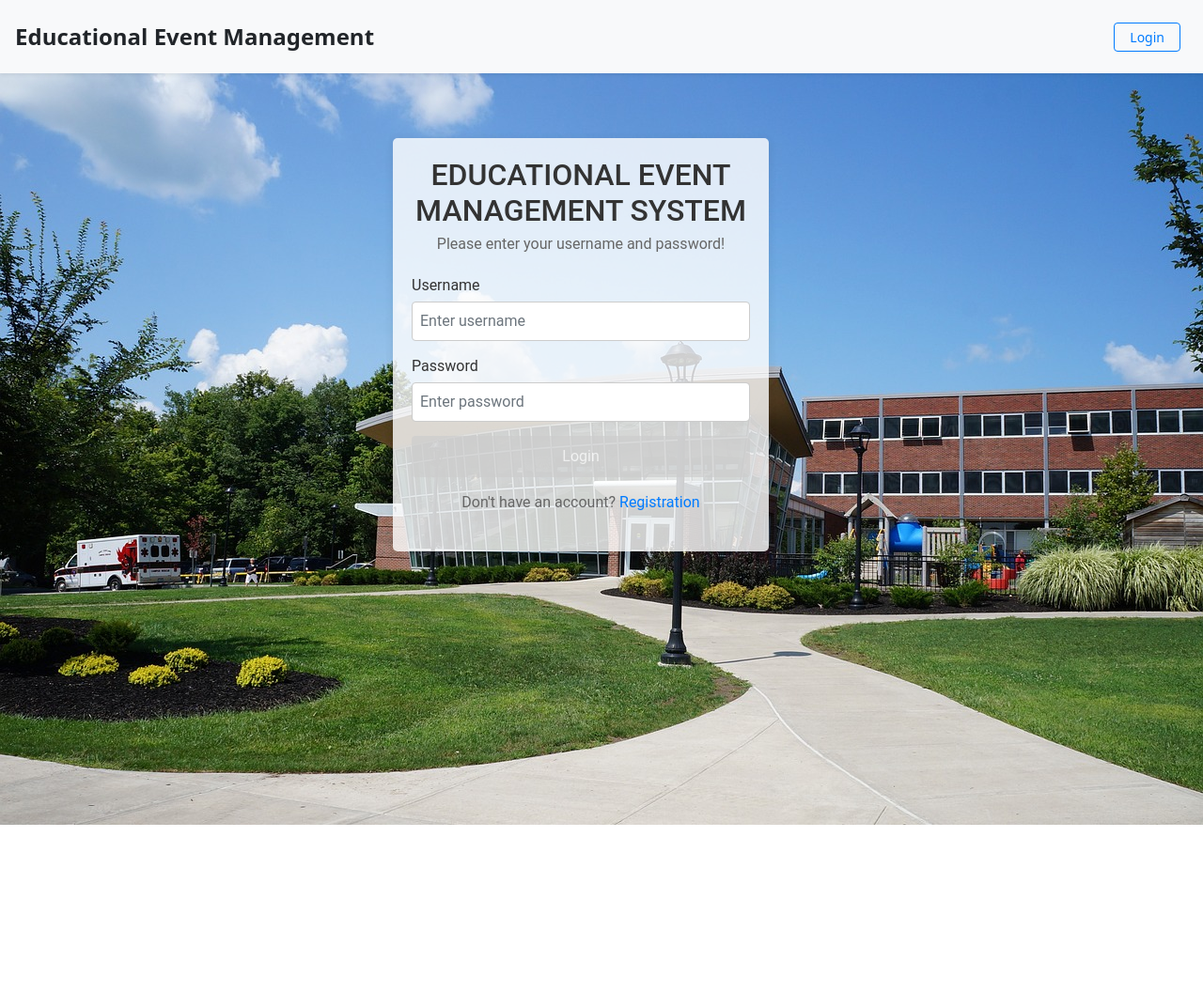
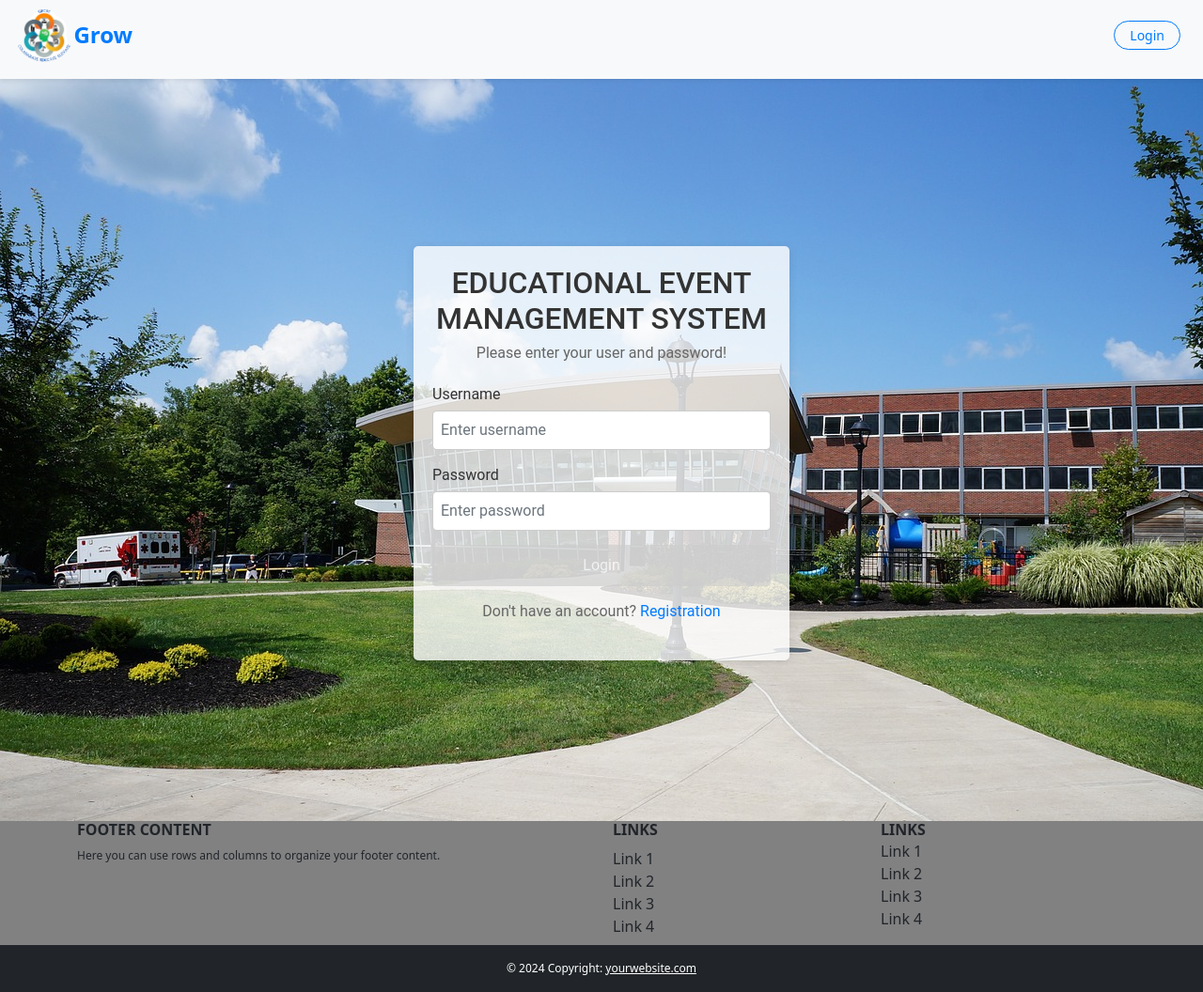
Before and after one commit to ajay29062002/capstone-1, an Angular app in the folder client/: page /login in a window 1280 px wide. Shown: the whole page at 94% size. Before the commit the page ends 878 px from the top, so only its background shows below. Built offline with nearby package versions, Linux system fonts and the light colour scheme; no server answers.

Commit message:
wecp initial commit

```diff
--- a/client/src/app/app.component.html
+++ b/client/src/app/app.component.html
@@ -1,15 +1,14 @@
-
-
 <nav class="navbar navbar-expand-lg navbar-light bg-light px-3 shadow-sm">
-
-        <a class="navbar-brand fw-bold text-primary" href="dashboard">Educational Event Management</a>
-        <button class="navbar-toggler" type="button" data-toggle="collapse" data-target="#navbarNav" aria-controls="navbarNav" aria-expanded="false" aria-label="Toggle navigation">
+    <img src="../assets/logo.png" alt="Logo">
+    <a class="navbar-brand fw-bold text-primary" href="dashboard">Grow</a>
+    <button class="navbar-toggler" type="button" data-toggle="collapse" data-target="#navbarNav"
+        aria-controls="navbarNav" aria-expanded="false" aria-label="Toggle navigation">
         <span class="navbar-toggler-icon"></span>
     </button>
     <div class="collapse navbar-collapse" id="navbarNav">
         <ul class="navbar-nav me-auto">
             <li *ngIf="IsLoggin" class="nav-item nav-link text-dark fw-semibold">
-                  <marquee>  welcome {{user}} </marquee>
+                <marquee> welcome {{user}} </marquee>
             </li>
             <li class="nav-item" *ngIf="roleName === 'INSTITUTION'">
                 <a class="nav-link text-secondary hover-effect" [routerLink]="['/create-event']">Manage Events</a>
@@ -18,17 +17,19 @@
                 <a class="nav-link text-secondary hover-effect" [routerLink]="['/add-resource']">Add Resource</a>
             </li>
             <li class="nav-item" *ngIf="roleName === 'INSTITUTION'">
-                    <a class="nav-link text-secondary hover-effect" [routerLink]="['/resource-allocate']">Resource Allocate</a>
+                <a class="nav-link text-secondary hover-effect" [routerLink]="['/resource-allocate']">Resource
+                    Allocate</a>
             </li>
             <li class="nav-item" *ngIf="roleName === 'EDUCATOR'">
                 <a class="nav-link text-secondary hover-effect" [routerLink]="['/view-events']">View Events</a>
             </li>
             <li class="nav-item" *ngIf="roleName === 'STUDENT'">
-                    <a class="nav-link text-secondary hover-effect" [routerLink]="['/register-for-event']">Register for events</a>
-
+                <a class="nav-link text-secondary hover-effect" [routerLink]="['/register-for-event']">Register for
+                    events</a>
             </li>
             <li class="nav-item" *ngIf="roleName === 'STUDENT'">
-                    <a class="nav-link text-secondary hover-effect" [routerLink]="['/booking-details']">View Booking Status</a>
+                <a class="nav-link text-secondary hover-effect" [routerLink]="['/booking-details']">View Booking
+                    Status</a>
             </li>
         </ul>
 
@@ -38,13 +39,67 @@
                 <a class="btn btn-outline-primary btn-sm px-3 me-2 custom-btn" [routerLink]="['/login']">Login</a>
             </li>
             <li *ngIf="IsLoggin" class="nav-item">
-                    <a class="btn btn-outline-danger btn-sm px-3 custom-btn" (click)="logout()" [routerLink]="['/login']">Logout</a>
+                <a class="btn btn-outline-danger btn-sm px-3 custom-btn" (click)="logout()"
+                    [routerLink]="['/login']">Logout</a>
             </li>
         </ul>
     </div>
 </nav>
-<body>
-    <div class="container mt-4 mx-5 ">
+
+
+    <div class="container-body">
         <router-outlet></router-outlet>
     </div>
-</body>
+
+
+
+<footer class="text-center text-lg-start" id="footer-section">
+    <div class="container">
+        <div class="row">
+            <div class="col-lg-6 col-md-10 mb-4 mb-md-0">
+                <h5 class="text-uppercase">Footer Content</h5>
+                <p>
+                    Here you can use rows and columns to organize your footer content.
+                </p>
+            </div>
+            <div class="col-lg-3 col-md-6 mb-4 mb-md-0">
+                <h5 class="text-uppercase">Links</h5>
+                <ul class="list-unstyled mb-0">
+                    <li>
+                        <a href="#!" class="text-dark">Link 1</a>
+                    </li>
+                    <li>
+                        <a href="#!" class="text-dark">Link 2</a>
+                    </li>
+                    <li>
+                        <a href="#!" class="text-dark">Link 3</a>
+                    </li>
+                    <li>
+                        <a href="#!" class="text-dark">Link 4</a>
+                    </li>
+                </ul>
+            </div>
+            <div class="col-lg-3 col-md-6 mb-4 mb-md-0">
+                <h5 class="text-uppercase mb-0">Links</h5>
+                <ul class="list-unstyled">
+                    <li>
+                        <a href="#!" class="text-dark">Link 1</a>
+                    </li>
+                    <li>
+                        <a href="#!" class="text-dark">Link 2</a>
+                    </li>
+                    <li>
+                        <a href="#!" class="text-dark">Link 3</a>
+                    </li>
+                    <li>
+                        <a href="#!" class="text-dark">Link 4</a>
+                    </li>
+                </ul>
+            </div>
+        </div>
+    </div>
+    <div class="text-center p-3 bg-dark text-white" id="copyright">
+        © 2024 Copyright:
+        <a class="text-white" href="https://yourwebsite.com/">yourwebsite.com</a>
+    </div>
+</footer>
--- a/client/src/app/app.component.scss
+++ b/client/src/app/app.component.scss
@@ -7,7 +7,7 @@ html, body {
   padding: 0;
 }
 
-body {
+.container-body {
   background-color: var(--bg-color);
   color: var(--text-color);
   font-family: 'Roboto', sans-serif;
@@ -19,6 +19,8 @@ body {
   height: 100vh;
   display: flex;
   overflow: auto;
+  align-items: center;
+  justify-content: center;
 }
 
 // /* Navbar styles */
@@ -195,6 +197,33 @@ body {
 // }
 
 /* Variables */
+:root {
+  --bg-color: #f8f9fa;
+  --text-color: #212529;
+  --navbar-bg: #f8f9fa;
+  --navbar-border: #bfd4e8;
+}
+
+
+.navbar img {
+  width: 5%;
+  width: 5%;
+
+}
+
+.navbar{
+  // height: 5%;
+  margin-top: -10px;
+  margin-bottom: -10px;
+
+}
+
+.dark-mode {
+  --bg-color: #343a40;
+  --text-color: #f8f9fa;
+  --navbar-bg: #343a40;
+  --navbar-border: #495057;
+}
 
 /* Global Styles */
 body {
@@ -204,10 +233,11 @@ body {
 
 /* Navbar styles */
 .navbar {
-  background-color: var(--navbar-bg);
+  // background-color: var(--navbar-bg);
   padding: 1rem;
   box-shadow: 0 4px 6px rgba(0, 0, 0, 0.1);
   border-bottom: 1px solid var(--navbar-border);
+  background-color: rgba(255, 255, 255, 0.8);
 }
 
 .navbar-brand {
@@ -241,9 +271,9 @@ body {
 
 /* Container styles */
 .container {
-  margin-top: 2rem;
-  margin-left: 2rem;
-  margin-right: 2rem;
+  margin-top: 0;
+  // margin-left: 2rem;
+  // margin-right: 2rem;
 }
 
 /* Alert styles */
@@ -311,3 +341,60 @@ body {
     transform: scaleX(1);
   }
 }
+
+#footer-section{
+  background-color: #20202390;
+
+}
+
+.navbar-brand {
+  font-weight: bold;
+  color: #007bff !important;
+}
+
+.nav-link {
+  color: #6c757d !important;
+}
+
+.nav-link:hover {
+  color: #0056b3 !important;
+}
+
+.custom-btn {
+  border-radius: 20px;
+}
+
+footer {
+  background-color: #f8f9fa;
+  padding: 0;
+
+}
+
+footer h5 {
+  font-weight: bold;
+  font-size: 16px;
+}
+
+footer p,list-unstyled {
+
+  font-size: 12px;
+}
+
+#copyright{
+  font-size: 12px;
+}
+
+footer .list-unstyled {
+  padding-left: 0;
+  list-style: none;
+}
+
+footer .list-unstyled li a {
+  color: #343a40;
+  text-decoration: none;
+}
+
+footer .list-unstyled li a:hover {
+  color: #007bff;
+  text-decoration: underline;
+}
--- a/client/src/app/login/login.component.html
+++ b/client/src/app/login/login.component.html
@@ -1,10 +1,9 @@
-
 
 <div class="login-container">
 
 
   <h2>EDUCATIONAL EVENT MANAGEMENT SYSTEM</h2>
-  <p>Please enter your username and password!</p>
+  <p>Please enter your user and password!</p>
 
 
   <form [formGroup]="itemForm" (ngSubmit)="onSubmit()">
--- a/client/src/index.html
+++ b/client/src/index.html
@@ -2,12 +2,15 @@
 <html lang="en">
 <head>
   <meta charset="utf-8">
-  <title>Event Management</title>
+  <title>Grow</title>
   <base href="/">
   <meta name="viewport" content="width=device-width, initial-scale=1">
   <link rel="icon" type="image/x-icon" href="logo.ico">
 </head>
 <body>
   <app-root></app-root>
+  <script src="https://code.jquery.com/jquery-3.5.1.slim.min.js"></script>
+  <script src="https://cdn.jsdelivr.net/npm/@popperjs/core@2.5.4/dist/umd/popper.min.js"></script>
+  <script src="https://stackpath.bootstrapcdn.com/bootstrap/4.5.2/js/bootstrap.min.js"></script>
 </body>
 </html>
```
Also changed, not shown: client/src/app/login/login.component.scss (indentation only), client/src/assets/logo.png (added). Lines whose indentation alone changed are shown as unchanged.
